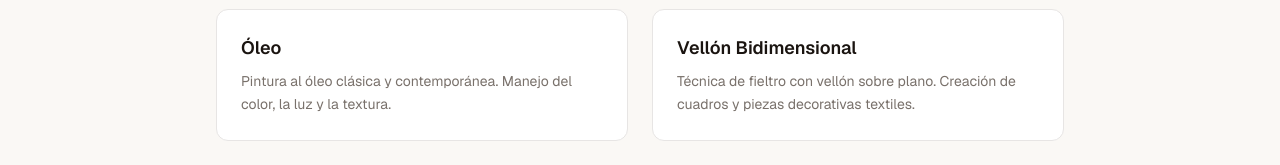
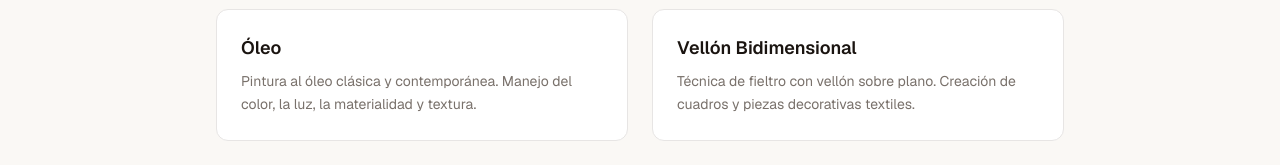
Before and after one commit to mguerrer/WebApp, a Next.js app: page /clases in a window 1280 px wide. Shown: the part 446-611 px from the top of the page. Built offline with nearby package versions, Linux system fonts and the light colour scheme.

Commit message:
Actualiza descripcion Oleo en Clases

```diff
--- a/src/app/clases/page.tsx
+++ b/src/app/clases/page.tsx
@@ -20,7 +20,7 @@ const classTypes = [
   {
     title: "Óleo",
     description:
-      "Pintura al óleo clásica y contemporánea. Manejo del color, la luz y la textura.",
+      "Pintura al óleo clásica y contemporánea. Manejo del color, la luz, la materialidad y textura.",
   },
   {
     title: "Vellón Bidimensional",
```
